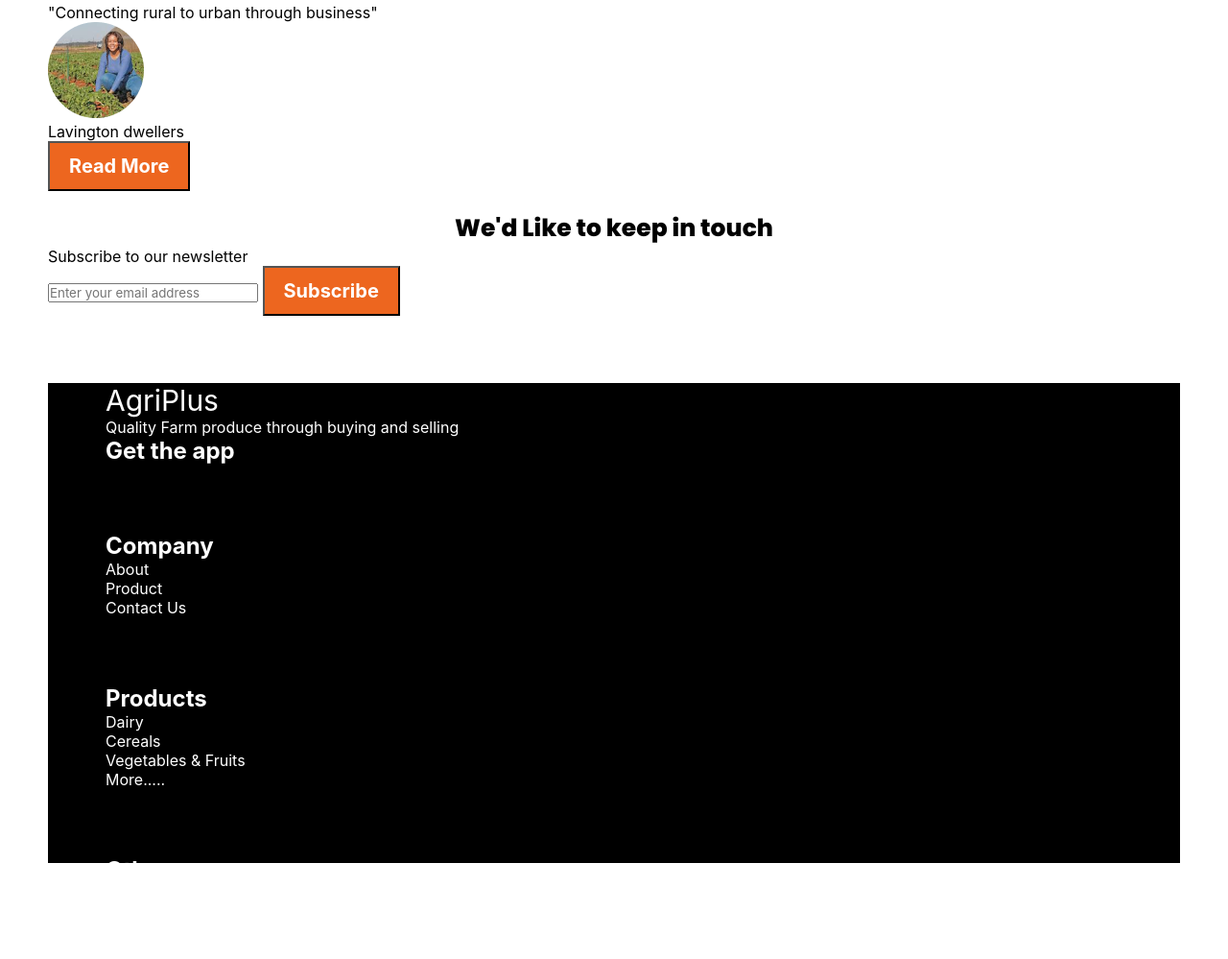
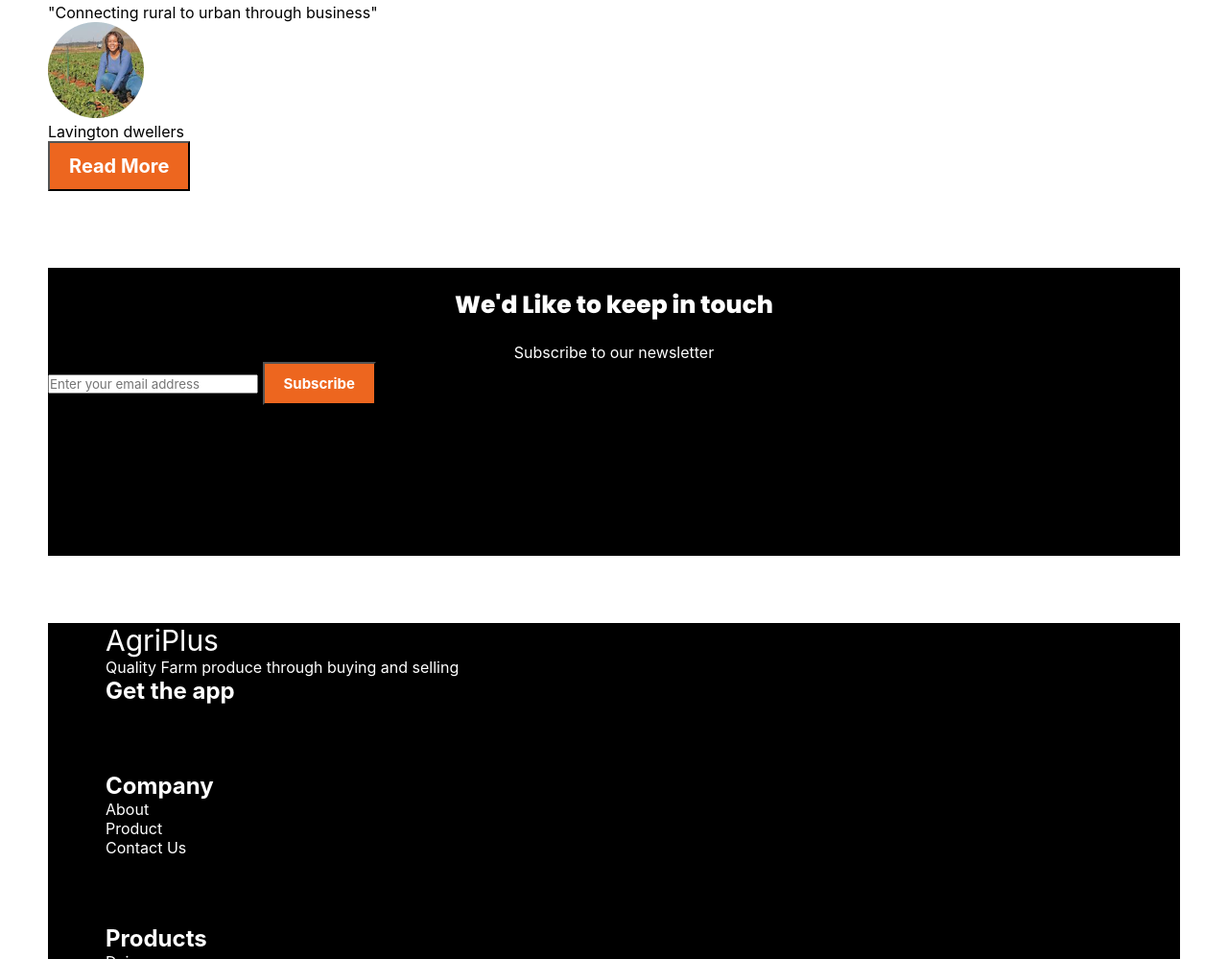
Before and after one commit to o-brayarn/agriplus, a plain HTML site: page index.html in a window 1280 px wide. Shown: the part 3099-4098 px from the top of the page at 96% size. Drawn offline with Linux system fonts and the light colour scheme; a web font is replaced by a local one.

Commit message:
make the newsletter subscribe button clickable

```diff
--- a/assets/style.css
+++ b/assets/style.css
@@ -172,6 +172,31 @@ hr{
     background-color: rgb(235, 227, 227);
     border: none;
 }
+.sec7{
+    margin-top: 80px;
+    margin-bottom: 10px;
+    height: 300px;
+    color: white;
+    background-color: black;
+}
+.sec7 p{
+    text-align: center;
+    color: solid black;
+    padding-top: 20px;
+}
+#mail{
+    text-align: center;
+    margin-left: 40%;
+    margin-top: 70px;
+    height: 40px;
+}
+.sub-btn{
+    height: 45px;
+    padding-top: 10px;
+    padding-bottom: 10px;
+    font-size: 15px;
+}
+
 .sec8{
     background: black;
     color: white;
```
